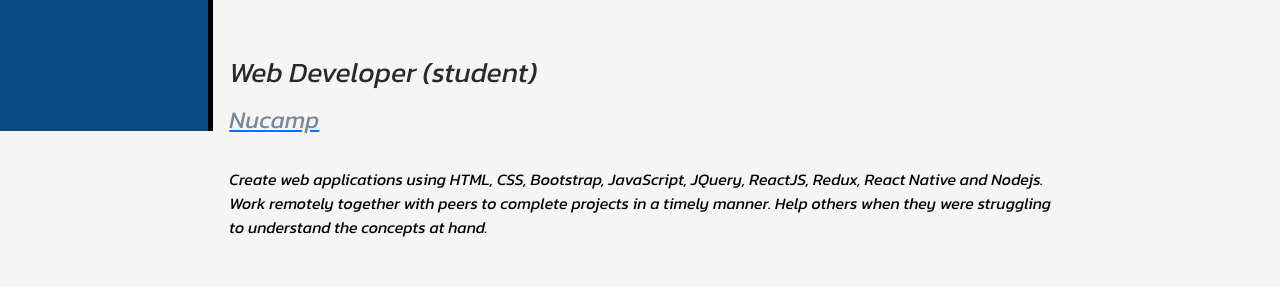
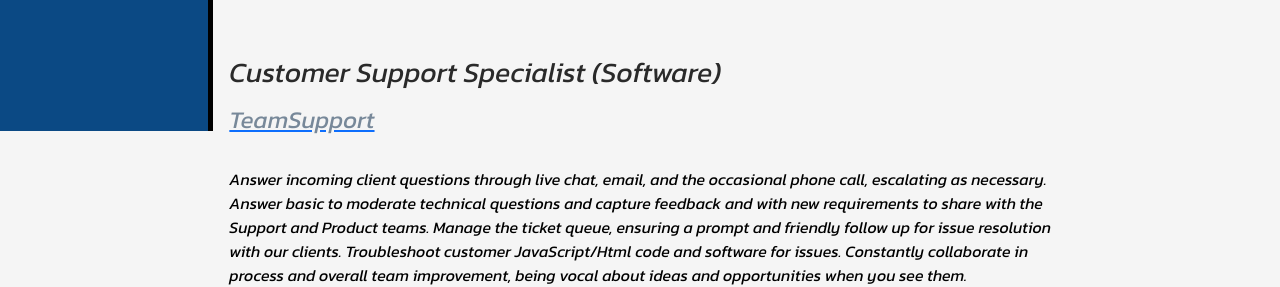
Before and after one commit to okcowboy80/Portfolio, a plain HTML site: page index.html in a window 1280 px wide. Shown: the part 669-956 px from the top of the page. Drawn offline with nearby package versions, Linux system fonts and the light colour scheme.

Commit message:
Added Teamsupport JD

```diff
--- a/index.html
+++ b/index.html
@@ -55,6 +55,17 @@
             <hr>
             <div id="experience">
               <h1 class="category">Experience</h1>
+              <div >
+                <h3 class="job">Customer Support Specialist (Software)</h3>
+                <a href="https://www.teamsupport.com/"><h4 class="company">TeamSupport</h4></a>
+                <p>
+                    Answer incoming client questions through live chat, email, and the occasional phone call, escalating as necessary.
+                    Answer basic to moderate technical questions and capture feedback and with new requirements to share with the Support and Product teams.
+                    Manage the ticket queue, ensuring a prompt and friendly follow up for issue resolution with our clients.
+                    Troubleshoot customer JavaScript/Html code and software for issues.
+                    Constantly collaborate in process and overall team improvement, being vocal about ideas and opportunities when you see them.
+                </p>
+              </div>
               <div >
                 <h3 class="job">Web Developer (student)</h3>
                 <a href="https://www.nucamp.co/"><h4 class="company">Nucamp</h4></a>
```
